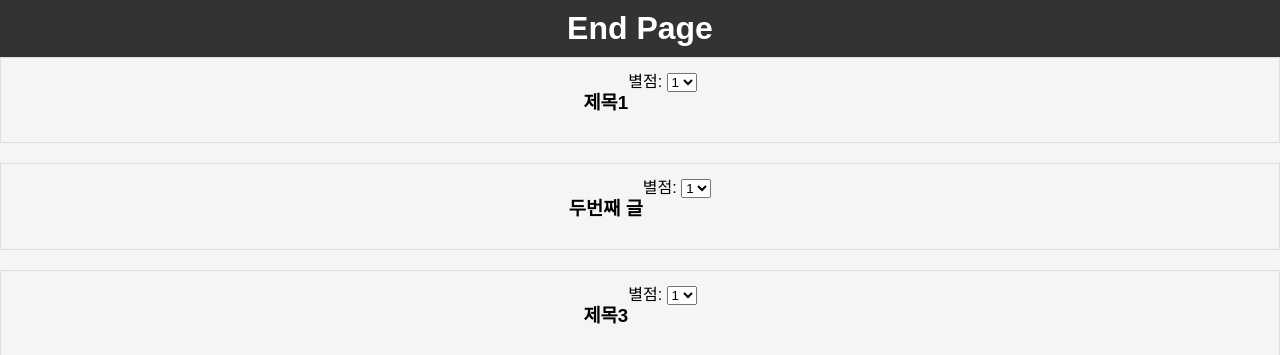
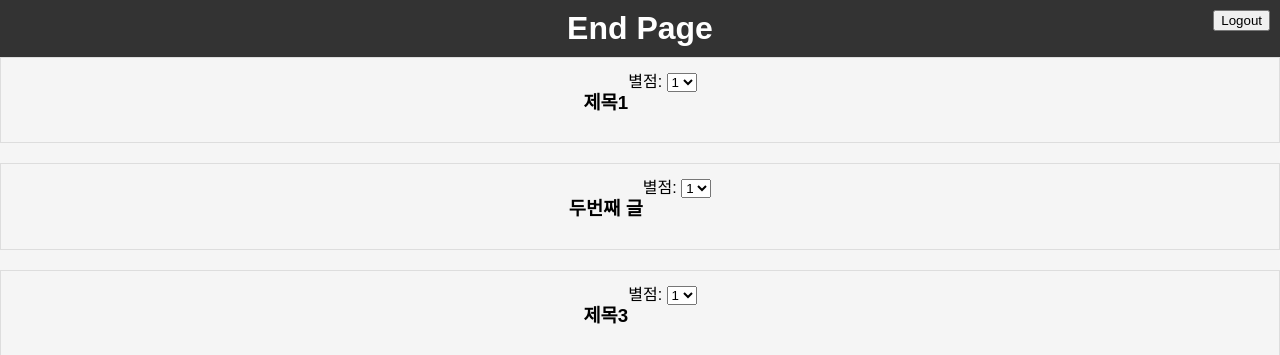
Before and after one commit to blowthehwistle/textMonitor, a Flask app: page /end in a window 1280 px wide. Shown: the top 355 px of the page. Run offline with Flask 3, Linux system fonts and the light colour scheme; a user stored in the database is signed in; data comes from the database, SQL or seed files in the repository.

Commit message:
11/30 v2

```diff
--- a/app.py
+++ b/app.py
@@ -163,8 +163,7 @@ def login():
 
 @app.route('/logout')
 def logout():
-    session.pop('user_id', None)
-    return redirect(url_for('index'))
+    return redirect(url_for('login'))
 
 
 # Add a login check decorator to protect routes that require authentication
--- a/templates/end.html
+++ b/templates/end.html
@@ -9,6 +9,11 @@
 <body>
     <header>
         <h1>End Page</h1>
+        <div style="position: fixed; right: 10px; top: 10px;">
+            <form action="{{ url_for('logout') }}" method="post">
+                <input type="submit" value="Logout">
+            </form>
+        </div>
     </header>
 
     <form action="/rate" method="post">
```
